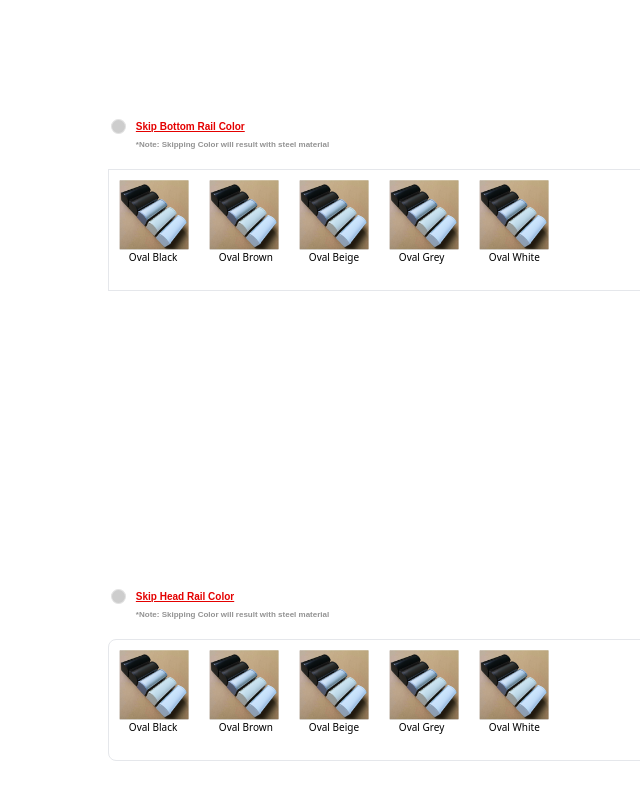
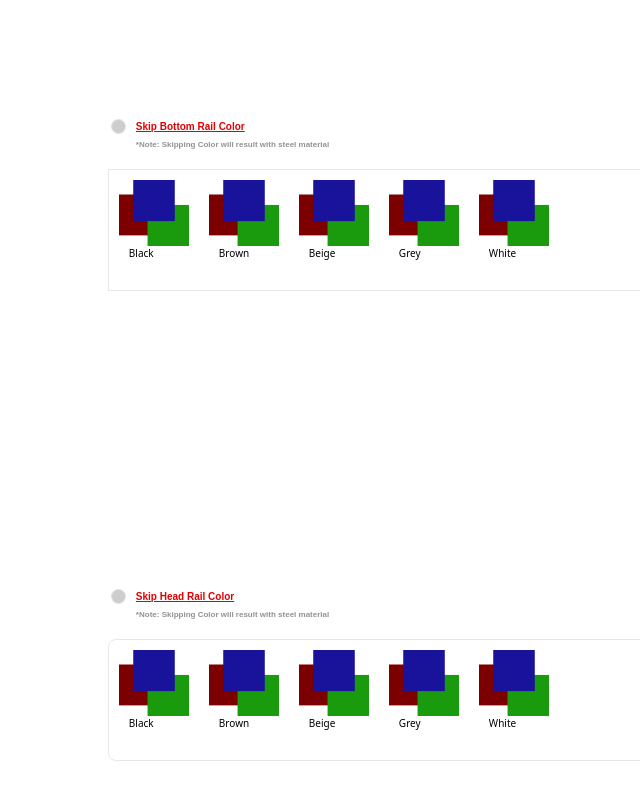
Before and after one commit to deodagee/economyblindsandshades, a Next.js app: page /components/fabrics/fabrics in a window 1280 px wide. Shown: the part 1971-2771 px from the top of the page, without its empty margins (640-1280 px from the left). Built offline with nearby package versions, Linux system fonts and the light colour scheme.

Commit message:
Add files via upload

```diff
--- a/pages/components/fabrics/fabrics.js
+++ b/pages/components/fabrics/fabrics.js
@@ -45,19 +45,19 @@ const FabricsPage = () => {
   };
 
   const imagesDataHeadRail = [
-    { key: 'fabric_type_image1', src: '/cassette.png', label: 'Oval Black' },
-    { key: 'fabric_type_image2', src: '/cassette.png', label: 'Oval Brown' },
-    { key: 'fabric_type_image3', src: '/cassette.png', label: 'Oval Beige' },
-    { key: 'fabric_type_image4', src: '/cassette.png', label: 'Oval Grey' },
-    { key: 'fabric_type_image5', src: '/cassette.png', label: 'Oval White' },
+    { key: 'fabric_type_image1', src: '/pickcolor.png', label: ' Black' },
+    { key: 'fabric_type_image2', src: '/pickcolor.png', label: ' Brown' },
+    { key: 'fabric_type_image3', src: '/pickcolor.png', label: ' Beige' },
+    { key: 'fabric_type_image4', src: '/pickcolor.png', label: ' Grey' },
+    { key: 'fabric_type_image5', src: '/pickcolor.png', label: ' White' },
     // Add more image data as needed
   ];
   const imagesDataBottomRail = [
-    { key: 'fabric_type_image1', src: '/cassette.png', label: 'Oval Black' },
-    { key: 'fabric_type_image2', src: '/cassette.png', label: 'Oval Brown' },
-    { key: 'fabric_type_image3', src: '/cassette.png', label: 'Oval Beige' },
-    { key: 'fabric_type_image4', src: '/cassette.png', label: 'Oval Grey' },
-    { key: 'fabric_type_image5', src: '/cassette.png', label: 'Oval White' },
+    { key: 'fabric_type_image1', src: '/pickcolor.png', label: ' Black' },
+    { key: 'fabric_type_image2', src: '/pickcolor.png', label: ' Brown' },
+    { key: 'fabric_type_image3', src: '/pickcolor.png', label: ' Beige' },
+    { key: 'fabric_type_image4', src: '/pickcolor.png', label: ' Grey' },
+    { key: 'fabric_type_image5', src: '/pickcolor.png', label: ' White' },
     // Add more image data as needed
   ];
 
--- a/pages/components/pages/zebrablinds.js
+++ b/pages/components/pages/zebrablinds.js
@@ -901,7 +901,7 @@ function ZebraBlinds() {
                             <FabricsPage></FabricsPage>
 
 
-                            <div className={styles.chosen_cassette_or_chosen_round_wrapper}>
+                         <div className={styles.chosen_cassette_or_chosen_round_wrapper}>
 
 
                                 <div className={styles.select_cassette_bottom_rail_group}>
@@ -1217,6 +1217,8 @@ function ZebraBlinds() {
                         </div>
 
 
+<div>
+
                         <Image alt="image" width={100} height={100} className={styles.shippingtruck_1} src="/shippingtruck.png" />
                         <div className={styles.shipping_details_titles}>
                             <div className={styles.shipping_details}>Shipping Details</div>
@@ -1253,6 +1255,7 @@ function ZebraBlinds() {
                             className={styles.paypalicon}
                             src="/paymenticon.png"
                         />
+                        </div>
                     </div>
 
 
```
